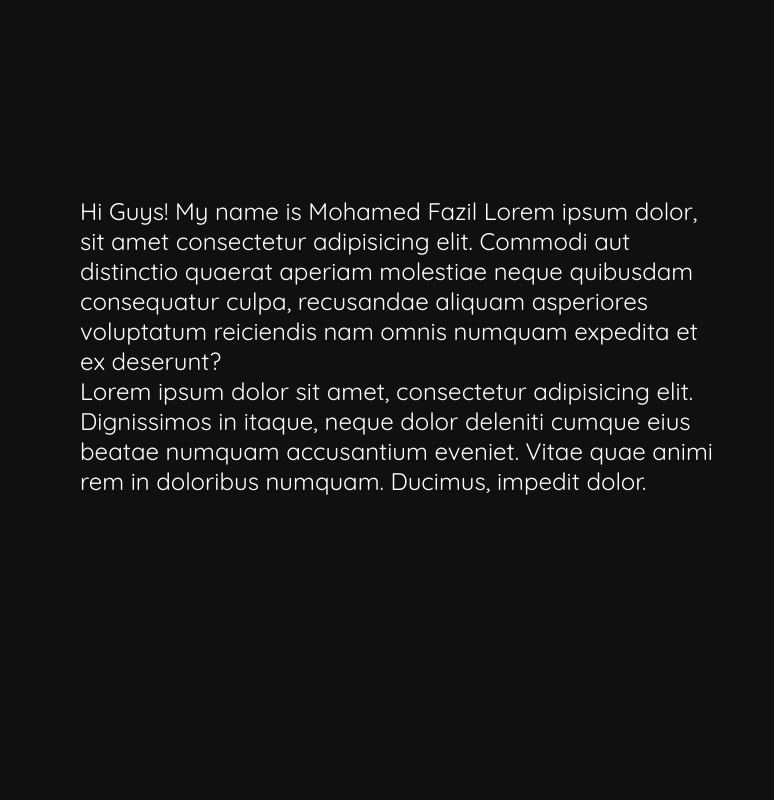
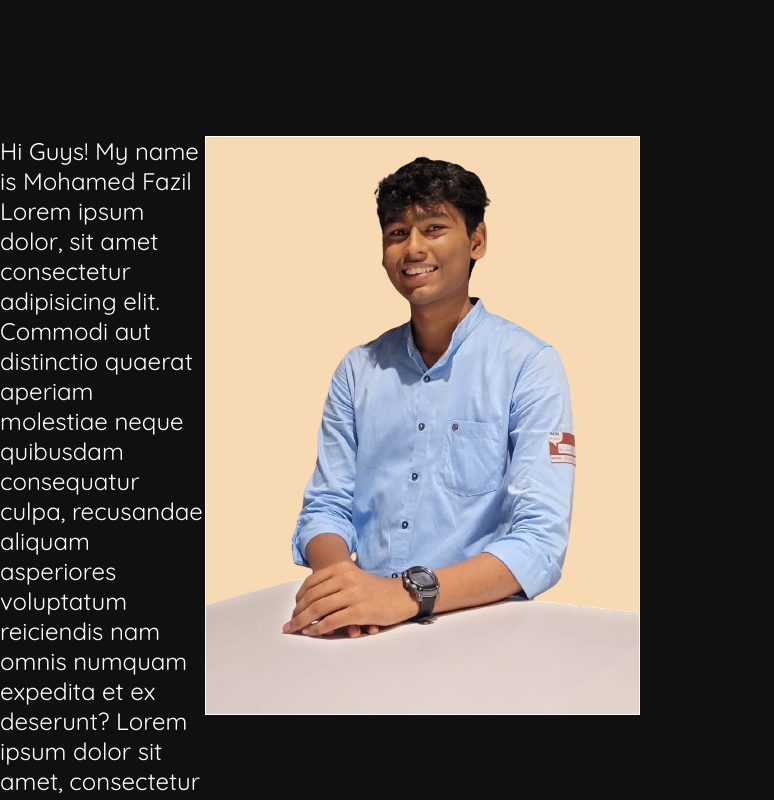
Before and after one commit to MohamedFazil89/MyPortFolio-, a React (Create React App) app: page /About in a window 1280 px wide. Shown: the part 400-1200 px from the top of the page, without its empty margins (0-774 px from the left). Before the commit the page ends 916 px from the top, so only its background shows below. Built offline with nearby package versions, Linux system fonts and the light colour scheme; a web font is replaced by a local one.

Commit message:
About page change

```diff
--- a/src/Components/ConnectionLinks.jsx
+++ b/src/Components/ConnectionLinks.jsx
@@ -17,7 +17,7 @@ export default function Connection() {
             <div className="line"></div>
         </div>
         <div className="connection-left">
-           <p>nmohammedfazil790@gmail.com</p>
+           <p onClick={() => window.location.href= "https://mail.google.com/mail/u/0/?fs=1&tf=cm&to=nmohammedfazil790@gmail.com"}>nmohammedfazil790@gmail.com</p>
             <div className="line-left"></div>
         </div>
         </>
--- a/src/Pages/About.jsx
+++ b/src/Pages/About.jsx
@@ -1,6 +1,7 @@
 import React from "react";
 import "../styles/About.css"
 import Navbar from "../Components/Navbar";
+import ME from "../assets/ME.png";
 
 
 export default function About() {
@@ -29,11 +30,14 @@ export default function About() {
                     sit amet consectetur adipisicing elit. Commodi aut distinctio
                     quaerat aperiam molestiae neque quibusdam consequatur culpa,
                     recusandae aliquam asperiores voluptatum reiciendis nam
-                    omnis numquam expedita et ex deserunt?</p>
-                <p>Lorem ipsum dolor sit amet, consectetur adipisicing elit.
+                    omnis numquam expedita et ex deserunt?
+                Lorem ipsum dolor sit amet, consectetur adipisicing elit.
                     Dignissimos in itaque, neque dolor deleniti cumque eius
                     beatae numquam accusantium eveniet. Vitae quae animi
                     rem in doloribus numquam. Ducimus, impedit dolor.</p>
+
+            <img src={ME} alt="Fazil" />
+
 
             </section>
 
--- a/src/styles/About.css
+++ b/src/styles/About.css
@@ -48,12 +48,18 @@
 
 .About{
   display: flex;
-  flex-wrap: wrap;
-  margin: 5rem;
+  /* flex-wrap: wrap; */
+  /* margin: 5rem; */
   font-size: 1.5rem;
-  position: relative;
-  top: 60px;
+  /* position: relative; */
+  /* top: 60px; */
   width: 50%;
 
-
 }
+.About img{
+  width: 100%;
+  height: 100%;
+  object-fit: cover;
+  border: 1px solid white;
+  background-color: rgb(247, 218, 180);
+}
```
Also changed, not shown: src/assets/ME.png (added).
